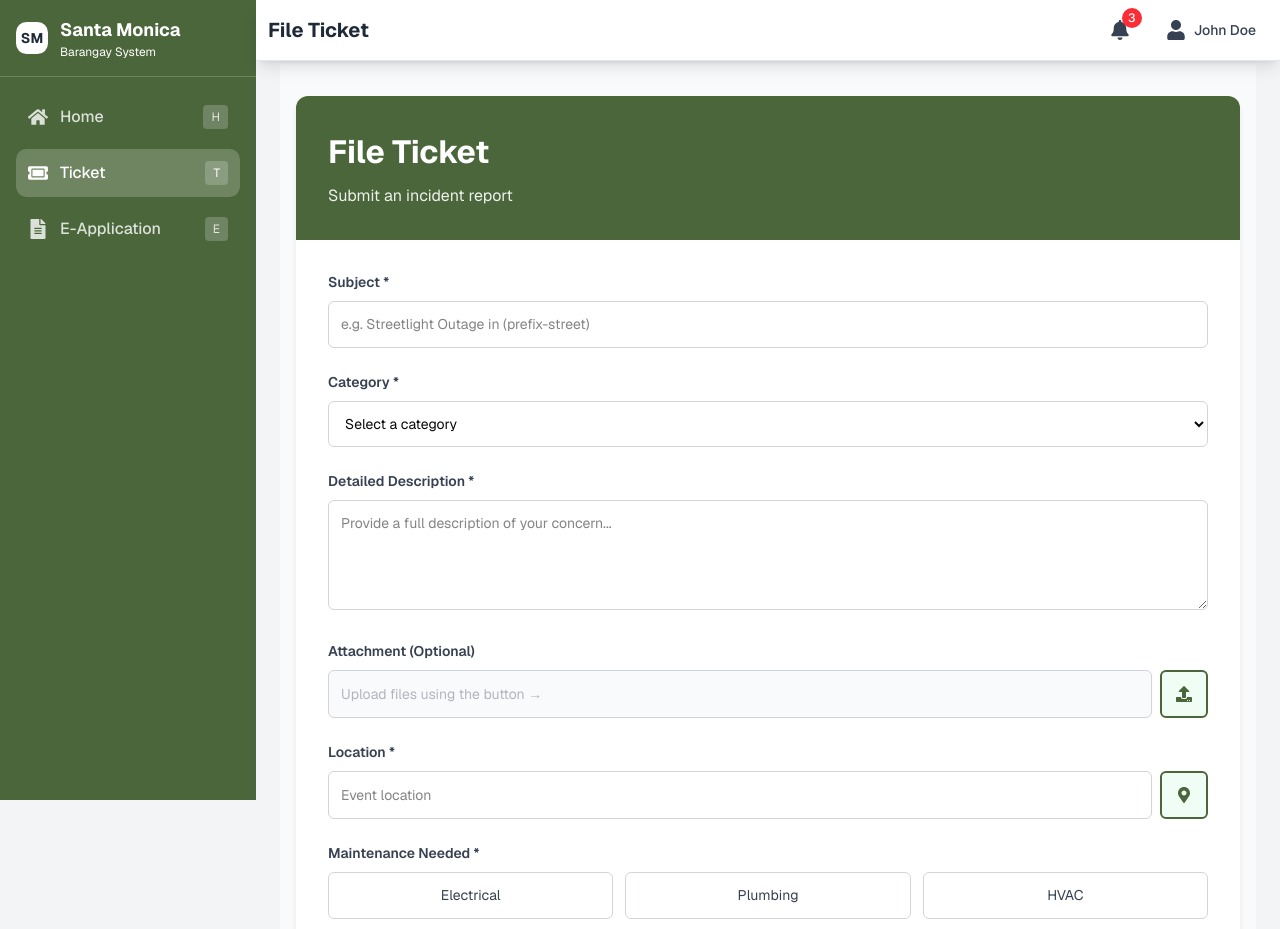
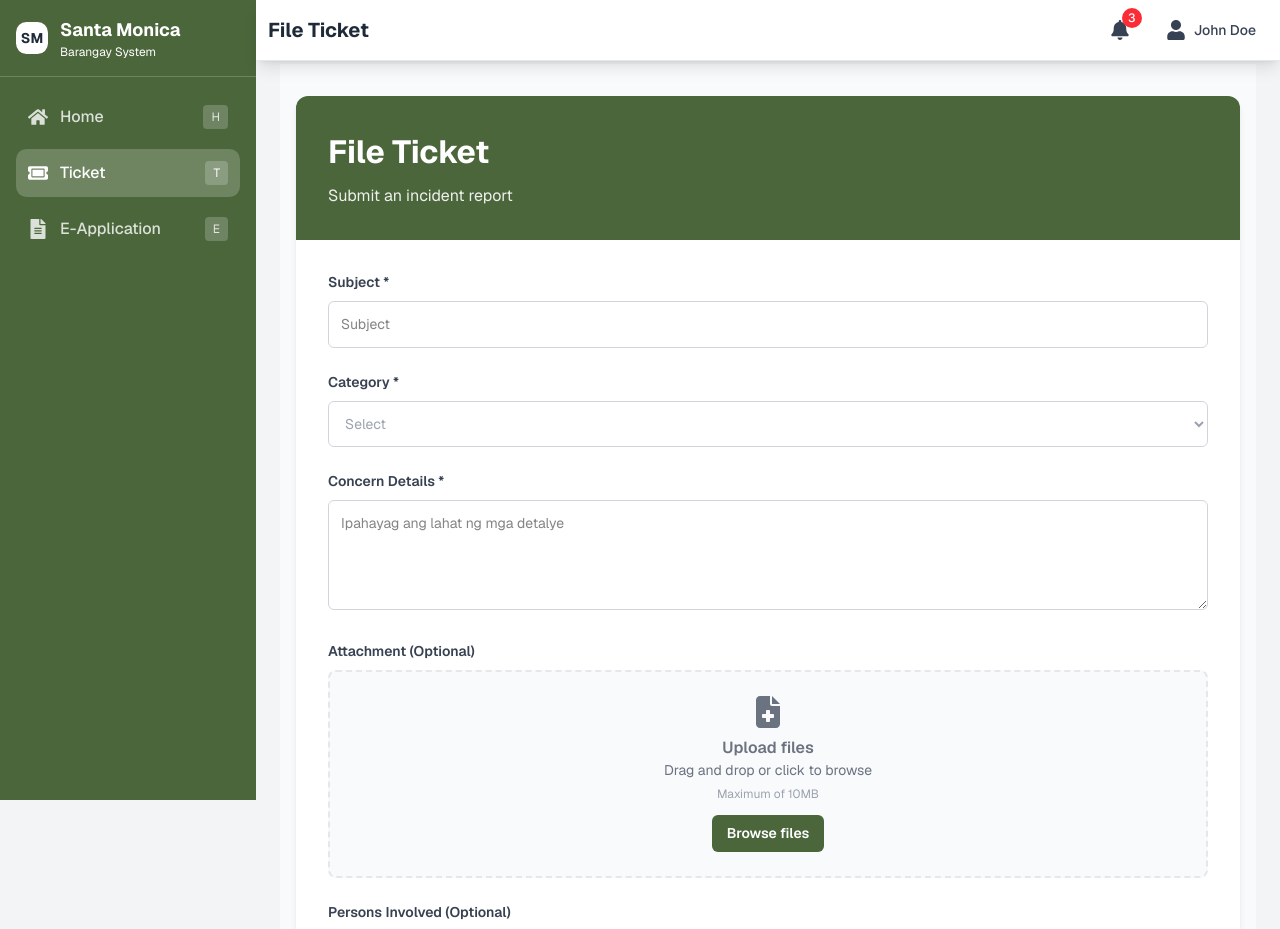
Before and after one commit to lash0000/monica, a React (Vite) app: page /file-ticket in a window 1280 px wide. Shown: the top 929 px of the page. Built offline with nearby package versions, Linux system fonts and the light colour scheme.

Commit message:
Remove: Map and maintenance

```diff
--- a/src/pages/user/pages/FileTicket.jsx
+++ b/src/pages/user/pages/FileTicket.jsx
@@ -1,5 +1,6 @@
 import React, { useEffect, useState, useCallback, useMemo } from 'react';
-import { FaUpload, FaMapMarkerAlt, FaPaperPlane, FaTimes, FaSearch } from 'react-icons/fa';
+import { FaMapMarkerAlt, FaPaperPlane, FaTimes, FaSearch } from 'react-icons/fa';
+import { FaFileMedical } from 'react-icons/fa6';
 import AOS from 'aos';
 import 'aos/dist/aos.css';
 
@@ -93,6 +94,7 @@ const styles = {
 };
 
 function FileTicket() {
+  const MAX_FILE_SIZE = 10 * 1024 * 1024; // 10 MB per file
   const [formData, setFormData] = useState({
     subject: '',
     category: '',
@@ -141,8 +143,13 @@ function FileTicket() {
   const handleFileChange = useCallback((e) => {
     const files = Array.from(e.target.files);
     if (files.length === 0) return;
+    const validFiles = files.filter(f => f.size <= MAX_FILE_SIZE);
+    const rejected = files.filter(f => f.size > MAX_FILE_SIZE);
+    if (rejected.length > 0) {
+      alert(`Some files exceed 10 MB and were skipped:\n${rejected.map(r => r.name).join('\n')}`);
+    }
 
-    const newFiles = [...selectedFiles, ...files];
+    const newFiles = [...selectedFiles, ...validFiles];
     setSelectedFiles(newFiles);
 
     // Update form data with file names
@@ -150,7 +157,7 @@ function FileTicket() {
     setFormData(prev => ({ ...prev, attachment: fileNames }));
 
     // Create preview URLs for new files - batch processing
-    const previewPromises = files.map(file =>
+    const previewPromises = validFiles.map(file =>
       new Promise((resolve) => {
         const reader = new FileReader();
         reader.onload = (e) => resolve({
@@ -346,7 +353,7 @@ function FileTicket() {
               name="subject"
               value={formData.subject}
               onChange={handleInputChange}
-              placeholder="e.g. Streetlight Outage in (prefix-street)"
+              placeholder="Subject"
               required
               style={styles.input}
             />
@@ -360,25 +367,26 @@ function FileTicket() {
               value={formData.category}
               onChange={handleInputChange}
               required
-              style={{ ...styles.input, backgroundColor: 'white' }}
+              style={{ ...styles.input, backgroundColor: 'white', color: formData.category ? '#111827' : '#9ca3af' }}
             >
-              <option value="">Select a category</option>
-              <option value="infrastructure">Infrastructure</option>
-              <option value="safety">Safety</option>
-              <option value="environmental">Environmental</option>
-              <option value="maintenance">Maintenance</option>
-              <option value="other">Other</option>
+              <option value="" disabled style={{ display: 'none' }}>Select</option>
+              <option value="Healthcare" style={{ color: '#111827' }}>Healthcare</option>
+              <option value="infrastructure" style={{ color: '#111827' }}>Infrastructure</option>
+              <option value="safety" style={{ color: '#111827' }}>Safety</option>
+              <option value="environmental" style={{ color: '#111827' }}>Environmental</option>
+              <option value="maintenance" style={{ color: '#111827' }}>Maintenance</option>
+              <option value="other" style={{ color: '#111827' }}>Other</option>
             </select>
           </div>
 
-          {/* Detailed Description */}
+          {/* Concern Details */}
           <div style={styles.fieldContainer}>
-            <label style={styles.label}>Detailed Description *</label>
+            <label style={styles.label}>Concern Details *</label>
             <textarea
               name="description"
               value={formData.description}
               onChange={handleInputChange}
-              placeholder="Provide a full description of your concern..."
+              placeholder="Ipahayag ang lahat ng mga detalye"
               required
               rows="4"
               style={{ ...styles.input, resize: 'vertical' }}
@@ -388,21 +396,15 @@ function FileTicket() {
           {/* Attachment */}
           <div style={styles.fieldContainer}>
             <label style={styles.label}>Attachment (Optional)</label>
-            <div style={{ display: 'flex', gap: '0.5rem' }}>
-              <input
-                type="text"
-                name="attachment"
-                value={formData.attachment}
-                readOnly
-                placeholder="Upload files using the button →"
-                style={{
-                  ...styles.input,
-                  flex: '1',
+            {/* Drop/Upload box */}
+            <div style={{
+              border: '2px dashed #e5e7eb',
               backgroundColor: '#f9fafb',
-                  cursor: 'not-allowed',
+              borderRadius: '8px',
+              padding: '1.5rem',
+              textAlign: 'center',
               color: '#6b7280'
-                }}
-              />
+            }}>
               <input
                 type="file"
                 id="file-upload"
@@ -411,112 +413,33 @@ function FileTicket() {
                 onChange={handleFileChange}
                 style={{ display: 'none' }}
               />
-              <label htmlFor="file-upload" style={styles.iconButton}>
-                <FaUpload style={{ color: '#4B663B' }} />
-              </label>
+              <div style={{ fontSize: '2rem', marginBottom: '0.5rem', display: 'inline-flex', alignItems: 'center', justifyContent: 'center' }}>
+                <FaFileMedical />
+              </div>
+              <div style={{ fontWeight: 600 }}>Upload files</div>
+              <div style={{ fontSize: '0.875rem' }}>Drag and drop or click to browse</div>
+              <div style={{ fontSize: '0.75rem', color: '#9ca3af', marginTop: '0.25rem' }}>Maximum of 10MB</div>
+              <label htmlFor="file-upload" style={{ display: 'inline-block', marginTop: '0.75rem', padding: '0.5rem 0.9rem', backgroundColor: '#4B663B', color: 'white', borderRadius: '6px', cursor: 'pointer', fontSize: '0.875rem', fontWeight: 600 }}>Browse files</label>
             </div>
 
-            {/* Image Previews */}
-            {imagePreviews.length > 0 && (
-              <div style={{ marginTop: '1rem' }}>
-                <div style={{
-                  display: 'flex',
-                  alignItems: 'center',
-                  justifyContent: 'space-between',
-                  marginBottom: '0.5rem'
-                }}>
-                  <span style={{
-                    fontSize: '0.875rem',
-                    fontWeight: '600',
-                    color: '#374151'
-                  }}>
-                    Preview ({imagePreviews.length} image{imagePreviews.length > 1 ? 's' : ''}):
-                  </span>
-                  <button
-                    type="button"
-                    onClick={clearAllImages}
-                    style={{
-                      backgroundColor: '#ef4444',
-                      color: 'white',
-                      border: 'none',
-                      borderRadius: '4px',
-                      padding: '0.25rem 0.5rem',
-                      fontSize: '0.75rem',
-                      cursor: 'pointer'
-                    }}
-                  >
-                    Clear All
-                  </button>
+            {/* File list */}
+            {selectedFiles.length > 0 && (
+              <div style={{ marginTop: '0.75rem' }}>
+                {selectedFiles.map((file, idx) => (
+                  <div key={`${file.name}-${idx}`} style={{ display: 'flex', alignItems: 'center', justifyContent: 'space-between', padding: '0.75rem 0.9rem', border: '1px solid #e5e7eb', borderRadius: '8px', marginBottom: '0.5rem', backgroundColor: 'white' }}>
+                    <div style={{ overflow: 'hidden' }}>
+                      <div style={{ fontSize: '0.875rem', fontWeight: 600, color: '#111827', overflow: 'hidden', textOverflow: 'ellipsis', whiteSpace: 'nowrap', maxWidth: '480px' }}>{file.name}</div>
+                      <div style={{ fontSize: '0.75rem', color: '#6b7280' }}>{(file.size / (1024 * 1024)).toFixed(2)} MB</div>
                     </div>
-                <div style={{
-                  display: 'grid',
-                  gridTemplateColumns: 'repeat(auto-fill, minmax(150px, 1fr))',
-                  gap: '0.75rem'
-                }}>
-                  {imagePreviews.map((preview) => (
-                    <div key={preview.id} style={{ position: 'relative' }}>
-                      <img
-                        src={preview.url}
-                        alt="Preview"
-                        onClick={() => openImageModal(preview)}
-                        style={{
-                          width: '100%',
-                          height: '120px',
-                          borderRadius: '6px',
-                          border: '1px solid #d1d5db',
-                          objectFit: 'cover',
-                          cursor: 'pointer',
-                          transition: 'transform 0.2s'
-                        }}
-                        onMouseEnter={(e) => {
-                          e.target.style.transform = 'scale(1.02)';
-                        }}
-                        onMouseLeave={(e) => {
-                          e.target.style.transform = 'scale(1)';
-                        }}
-                      />
-                      <button
-                        type="button"
-                        onClick={() => removeImage(preview.id)}
-                        style={{
-                          position: 'absolute',
-                          top: '4px',
-                          right: '4px',
-                          backgroundColor: '#ef4444',
-                          color: 'white',
-                          border: 'none',
-                          borderRadius: '50%',
-                          width: '20px',
-                          height: '20px',
-                          fontSize: '12px',
-                          cursor: 'pointer',
-                          display: 'flex',
-                          alignItems: 'center',
-                          justifyContent: 'center'
-                        }}
-                        title="Remove image"
-                      >
-                        ×
-                      </button>
-                      <div style={{
-                        fontSize: '0.75rem',
-                        color: '#6b7280',
-                        marginTop: '0.25rem',
-                        textAlign: 'center',
-                        overflow: 'hidden',
-                        textOverflow: 'ellipsis',
-                        whiteSpace: 'nowrap'
-                      }}>
-                        {preview.name}
-                      </div>
+                    <button type="button" onClick={() => removeImage(imagePreviews[idx]?.id || Date.now())} style={{ border: 'none', background: 'transparent', color: '#111827', cursor: 'pointer', padding: 0 }}>×</button>
                   </div>
                 ))}
-                </div>
               </div>
             )}
           </div>
 
-          {/* Location */}
+          {/* Location (commented out to hide from UI) */}
+          {false && (
             <div style={{ marginBottom: '1.5rem' }}>
               <label style={{
                 display: 'block',
@@ -564,45 +487,9 @@ function FileTicket() {
                 </button>
               </div>
             </div>
+          )}
 
-          {/* Maintenance Needed */}
-          <div style={{ marginBottom: '1.5rem' }}>
-            <label style={{
-              display: 'block',
-              fontSize: '0.875rem',
-              fontWeight: '600',
-              color: '#374151',
-              marginBottom: '0.5rem'
-            }}>
-              Maintenance Needed *
-            </label>
-            <div style={{
-              display: 'grid',
-              gridTemplateColumns: 'repeat(3, 1fr)',
-              gap: '0.75rem'
-            }}>
-              {maintenanceTypes.map((type) => (
-                <button
-                  key={type}
-                  type="button"
-                  onClick={() => handleMaintenanceSelect(type)}
-                  style={{
-                    padding: '0.75rem',
-                    border: selectedMaintenance === type ? '2px solid #059669' : '1px solid #d1d5db',
-                    borderRadius: '6px',
-                    backgroundColor: selectedMaintenance === type ? '#f0fdf4' : 'white',
-                    color: selectedMaintenance === type ? '#059669' : '#374151',
-                    fontSize: '0.875rem',
-                    fontWeight: selectedMaintenance === type ? '600' : '400',
-                    cursor: 'pointer',
-                    transition: 'all 0.2s'
-                  }}
-                >
-                  {type}
-                </button>
-              ))}
-            </div>
-          </div>
+          {/* Maintenance Needed - removed from UI as requested */}
 
           {/* Persons Involved */}
           <div style={{ marginBottom: '2rem' }}>
@@ -634,7 +521,22 @@ function FileTicket() {
           </div>
 
           {/* Submit Button */}
-          <div style={{ textAlign: 'right' }}>
+          <div style={{ display: 'flex', justifyContent: 'flex-end', gap: '0.5rem' }}>
+            <button
+              type="button"
+              onClick={clearAllImages}
+              style={{
+                backgroundColor: 'white',
+                color: '#111827',
+                border: '1px solid #e5e7eb',
+                borderRadius: '6px',
+                padding: '0.6rem 1rem',
+                fontWeight: 600,
+                cursor: 'pointer'
+              }}
+            >
+              Clear All
+            </button>
             <button type="submit" style={styles.button}>
               <FaPaperPlane />
               Submit Ticket
```
Lines whose indentation alone changed are shown as unchanged.
